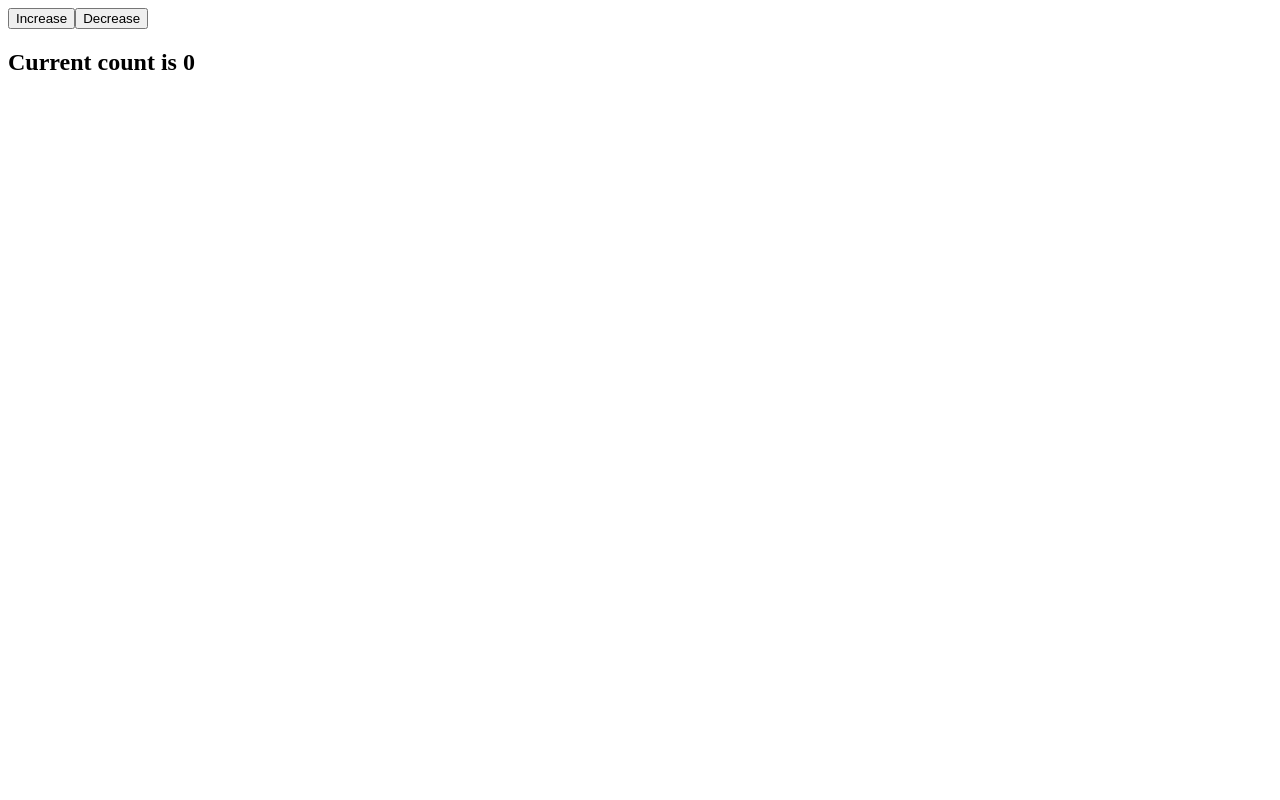
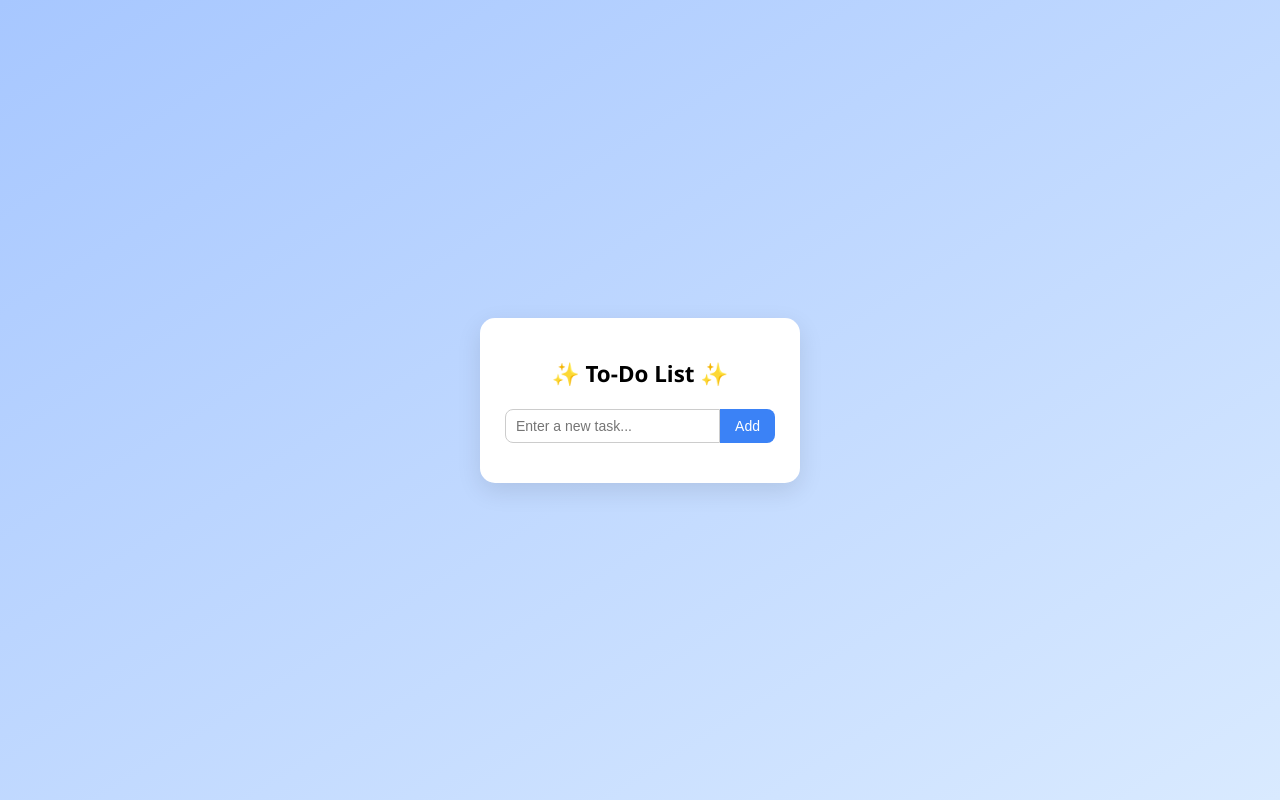
Before and after one commit to Mariatereza210/my-react-app, a React (Vite) app: page / in a window 1280 px wide. Built offline with nearby package versions, Linux system fonts and the light colour scheme.

Commit message:
initial commit

```diff
--- a/src/App.jsx
+++ b/src/App.jsx
@@ -1,21 +1,60 @@
 import { useState } from "react";
 
-export default function App() {
-  const [count, setCount] = useState(0);
+  export default function App() {
+  const [tasks, setTasks] = useState([]);
+  const [input, setInput] = useState("");
 
-  const handleIncrease = () => {
-    setCount(count + 1);
+  const addTask = () => {
+    if (input.trim() === "") return;
+    setTasks([...tasks, { text: input, completed: false }]);
+    setInput("");
   };
 
-  const handleDecrease = () => {
-    setCount(count - 1);
-  }
+  const toggleTask = (index) => {
+    const updated = [...tasks];
+    updated[index].completed = !updated[index].completed;
+    setTasks(updated);
+  };
 
+  const deleteTask = (index) => {
+    setTasks(tasks.filter((_, i) => i !== index));
+  };
   return (
-    <>
-      <button onClick={handleIncrease}>Increase</button>
-      <button onClick={handleDecrease}>Decrease</button>
-      <h2>Current count is {count}</h2>
-    </>
+    <div className="app-container">
+      <div className="todo-box">
+        <h1>✨ To-Do List ✨</h1>
+
+        <div className="input-area">
+          <input
+            type="text"
+            placeholder="Enter a new task..."
+            value={input}
+            onChange={(e) => setInput(e.target.value)}
+          />
+          <button onClick={addTask}>Add</button>
+        </div>
+
+        <ul className="task-list">
+          {tasks.map((task, index) => (
+            <li
+              key={index}
+              className={`task-item ${task.completed ? "completed" : ""}`}
+            >
+              <label>
+                <input
+                  type="checkbox"
+                  checked={task.completed}
+                  onChange={() => toggleTask(index)}
+                />
+                <span>{task.text}</span>
+              </label>
+              <button className="delete-btn" onClick={() => deleteTask(index)}>
+                ❌
+              </button>
+            </li>
+          ))}
+        </ul>
+      </div>
+    </div>
   );
 }
--- a/src/index.css
+++ b/src/index.css
@@ -1,12 +1,111 @@
-/* .container {
-  font-family: "Arial", sans-serif;
-  height: 100vh;
+* {
+  box-sizing: border-box;
 }
 
-h1 {
-  font-size: 25px;
+body {
+  margin: 0;
+  padding: 0;
+  height: 100px;
+
+  height: 100vh;
+  display: flex;
+  align-items: center;
+  justify-content: center;
+  background: linear-gradient(to bottom right, #a7c7ff, #d9eaff);
+  font-family: "Segoe UI", sans-serif;
+
 }
 
-button {
+.todo-box {
+  background: #ffffff;
+  padding: 25px;
+  border-radius: 15px;
+  box-shadow: 0 8px 25px rgba(0, 0, 0, 0.1);
+  width: 320px;
+  text-align: center;
+  transition: transform 0.3s ease;
+}
+
+.todo-box:hover {
+  transform: translateY(-3px);
+}
+
+.todo-box h1 {
+  margin-bottom: 20px;
+  font-size: 1.4rem;
+}
+
+.input-area {
+  display: flex;
+  margin-bottom: 15px;
+}
+
+.input-area input {
+  flex: 1;
+  padding: 8px 10px;
+  border: 1px solid #ccc;
+  border-radius: 8px 0 0 8px;
+  outline: none;
+  font-size: 14px;
+}
+
+.input-area button {
+  background-color: #3b82f6;
+  color: white;
+  border: none;
+  border-radius: 0 8px 8px 0;
+  padding: 8px 15px;
   cursor: pointer;
-} */
+  font-size: 14px;
+  transition: background 0.3s;
+}
+
+.input-area button:hover {
+  background-color: #2563eb;
+}
+
+.task-list {
+  list-style: none;
+  padding: 0;
+  margin: 0;
+}
+
+.task-item {
+  display: flex;
+  justify-content: space-between;
+  align-items: center;
+  background: #f9f9f9;
+  padding: 8px 10px;
+  border-radius: 8px;
+  margin-bottom: 8px;
+  transition: background 0.3s ease;
+}
+
+.task-item label {
+  display: flex;
+  align-items: center;
+  gap: 8px;
+  cursor: pointer;
+}
+
+.task-item.completed {
+  background: #f0f0f0;
+}
+
+.task-item.completed span {
+  text-decoration: line-through;
+  color: #999;
+}
+
+.delete-btn {
+  background: none;
+  border: none;
+  color: #ef4444;
+  font-size: 18px;
+  cursor: pointer;
+  transition: color 0.2s;
+}
+
+.delete-btn:hover {
+  color: #b91c1c;
+}
```
